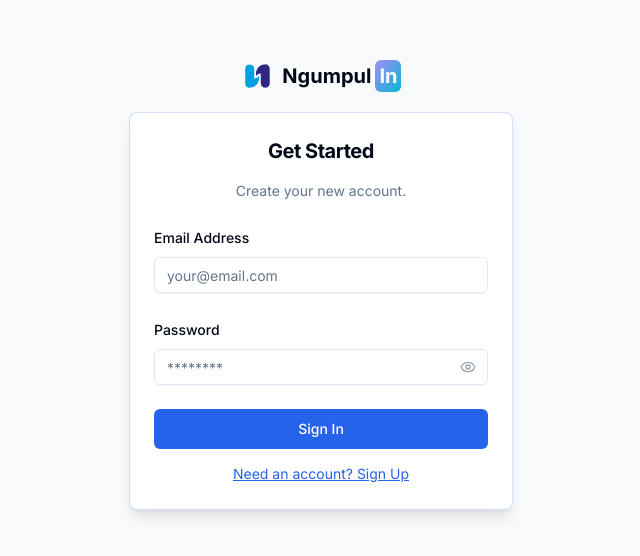
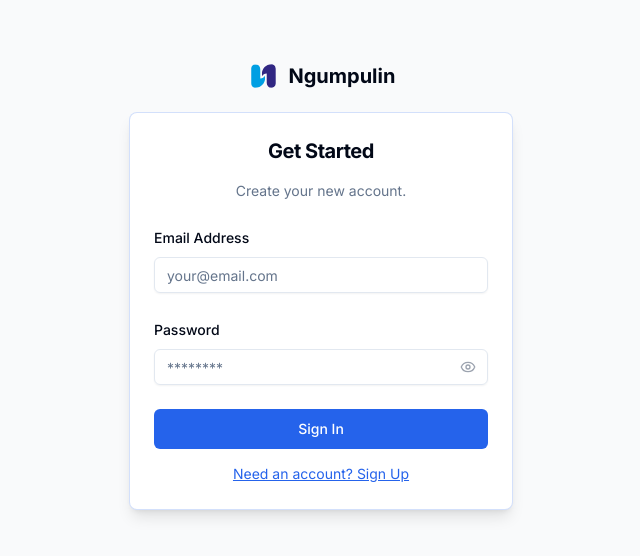
Before and after one commit to wahyudesu/Ngumpulin, a Next.js app: page /sign-in in a window 1280 px wide. Shown: the part 166-722 px from the top of the page, without its empty margins (319-959 px from the left). Built offline with nearby package versions, Linux system fonts and the light colour scheme; no server answers; a web font is replaced by a local one.

Commit message:
update logo

```diff
--- a/src/components/Logo.tsx
+++ b/src/components/Logo.tsx
@@ -10,10 +10,7 @@ export default function Logo() {
         className="h-8 w-auto"
       />
       <span className="text-xl font-bold">
-        Ngumpul
-        <span className="ml-1 rounded-md bg-gradient-to-br from-violet-400 to-cyan-500 p-1 text-background">
-          In
-        </span>
+        Ngumpulin
       </span>
     </Link>
   );
```
